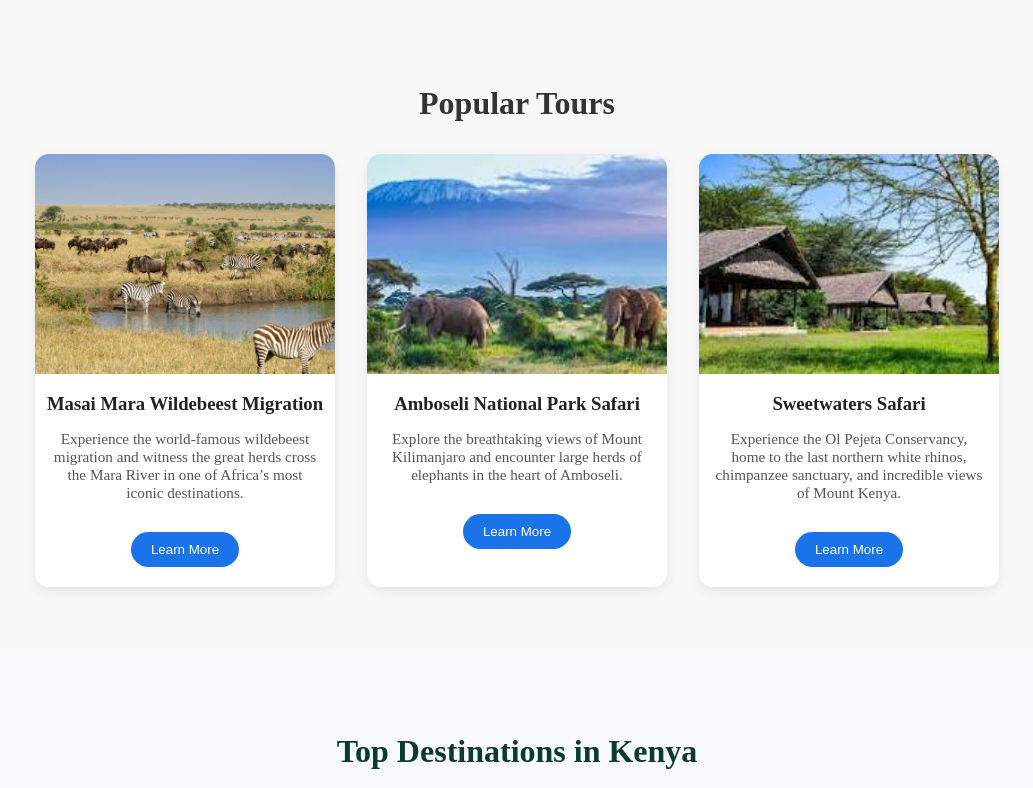
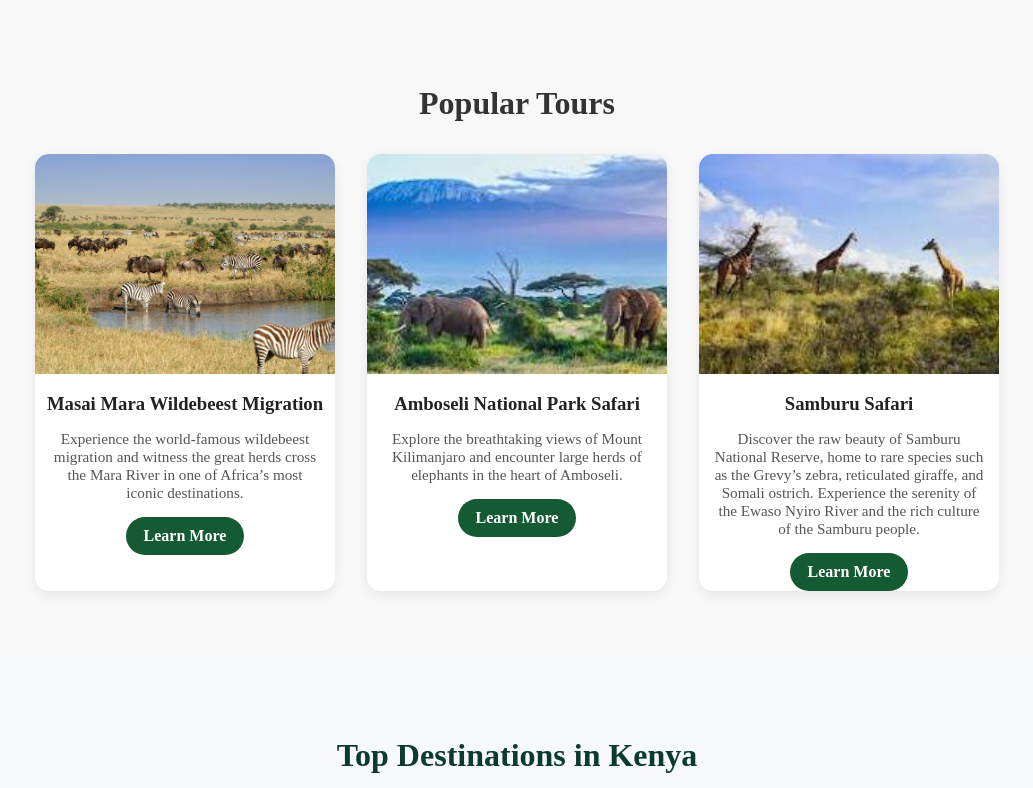
Before and after one commit to Muyundo/kenya-base-tours, a React (Create React App) app: page / in a window 1280 px wide. Shown: the part 704-1492 px from the top of the page, without its empty margins (123-1156 px from the left). Built offline with nearby package versions, Linux system fonts and the light colour scheme.

Commit message:
Activated Link redirects in ToursSection.js

```diff
--- a/src/components/ToursSection.js
+++ b/src/components/ToursSection.js
@@ -1,4 +1,6 @@
 import React from "react";
+import { Link } from "react-router-dom";
+
 import "./ToursSection.css";
 import masaiMaraImg from "../assets/images/masai-mara.jpg";
 import amboseliImg from "../assets/images/amboseli.jpg";
@@ -21,7 +23,7 @@ function ToursSection() {
             great herds cross the Mara River in one of Africa’s most iconic
             destinations.
           </p>
-          <button>Learn More</button>
+          <Link to={`/destinations/masai-mara`} className="tour-btn">Learn More</Link>
         </div>
 
         {/* Amboseli National Park Card */}
@@ -33,18 +35,20 @@ function ToursSection() {
             Explore the breathtaking views of Mount Kilimanjaro and encounter
             large herds of elephants in the heart of Amboseli.
           </p>
-          <button>Learn More</button>
+          <Link to={`/destinations/amboseli`} className="tour-btn">Learn More</Link>
         </div>
 
         {/* Sweetwaters Safari Card */}
         <div className="tour-card">
-       <img src={sweetwatersImg} alt="Sweetwaters Safari" />
+        <img src={require("../assets/images/samburu.jpg")} alt="Samburu National Reserve" />
 
-        <h3>Sweetwaters Safari</h3>
+          <h3>Samburu Safari</h3>
         <p>
-            Experience the Ol Pejeta Conservancy, home to the last northern white rhinos, chimpanzee sanctuary, and incredible views of Mount Kenya.
+          Discover the raw beauty of Samburu National Reserve, home to rare species such as
+          the Grevy’s zebra, reticulated giraffe, and Somali ostrich. Experience the serenity
+          of the Ewaso Nyiro River and the rich culture of the Samburu people.
         </p>
-        <button className="cta-btn">Learn More</button>
+          <Link to={`/destinations/samburu`} className="tour-btn">Learn More</Link>
         </div>
 
 
```
